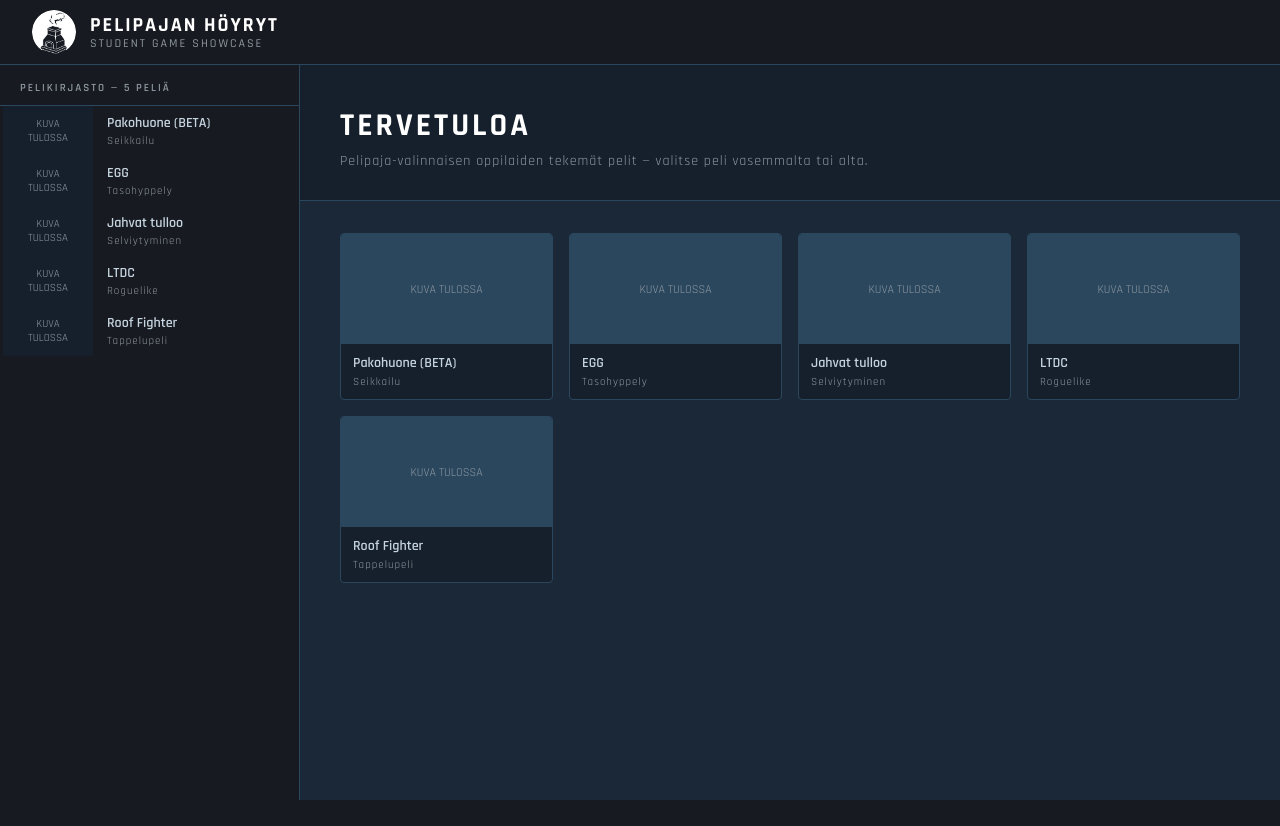
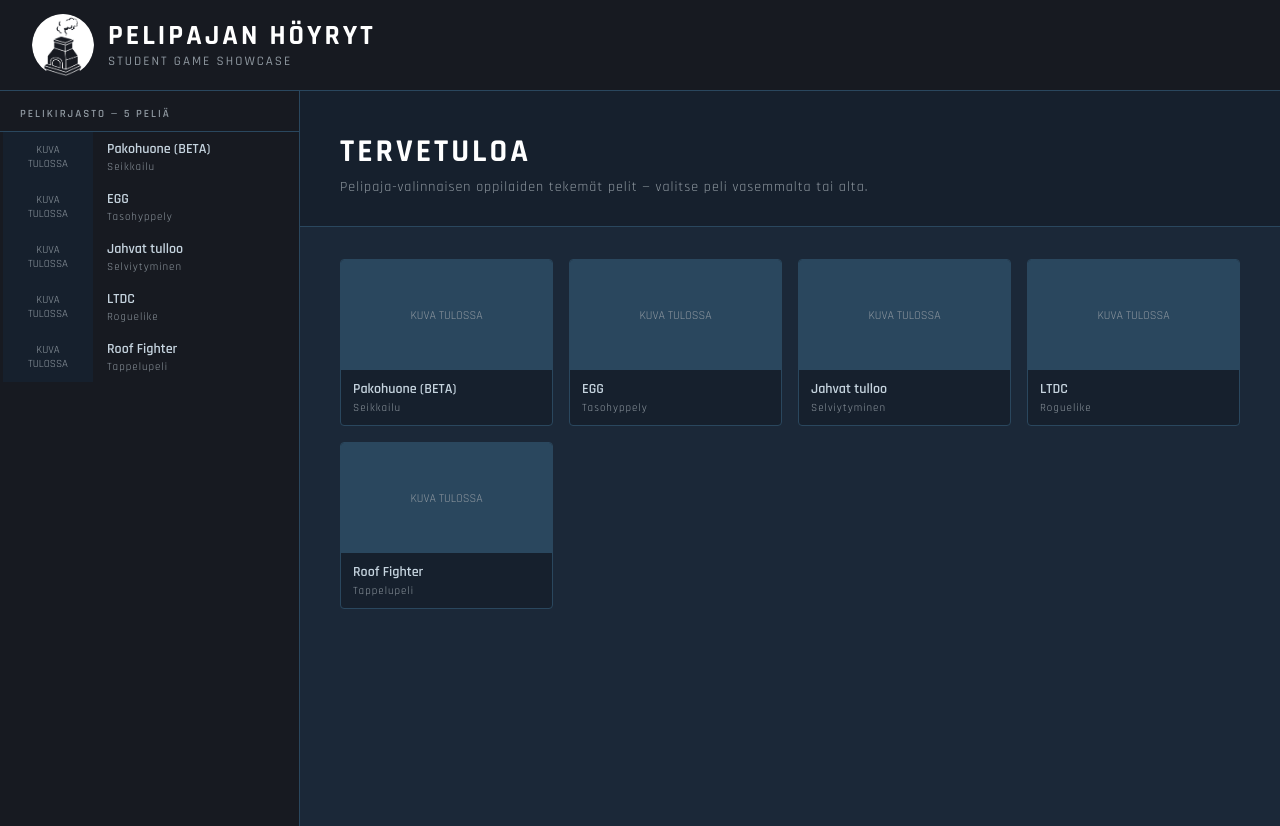
Before and after one commit to aleksilappa/pelipajanhoyryt, a plain HTML site: page index.html in a window 1280 px wide. Before the commit the page ends 800 px from the top, so only its background shows below. Drawn offline with Linux system fonts and the light colour scheme.

Commit message:
Add files via upload

```diff
--- a/index.html
+++ b/index.html
@@ -34,7 +34,7 @@
     .navbar {
       background: var(--steam-darker);
       border-bottom: 1px solid var(--steam-border);
-      padding: 10px 32px;
+      padding: 14px 32px;
       display: flex;
       align-items: center;
       gap: 14px;
@@ -43,21 +43,21 @@
       z-index: 100;
     }
     .navbar-logo {
-      width: 44px;
-      height: 44px;
+      width: 62px;
+      height: 62px;
       border-radius: 50%;
       object-fit: cover;
     }
     .navbar-text { display: flex; flex-direction: column; line-height: 1.2; }
     .navbar-title {
-      font-size: 20px;
+      font-size: 28px;
       font-weight: 700;
       color: #fff;
-      letter-spacing: 2px;
+      letter-spacing: 3px;
       text-transform: uppercase;
     }
     .navbar-sub {
-      font-size: 12px;
+      font-size: 13px;
       font-weight: 500;
       color: var(--steam-muted);
       letter-spacing: 2px;
```
